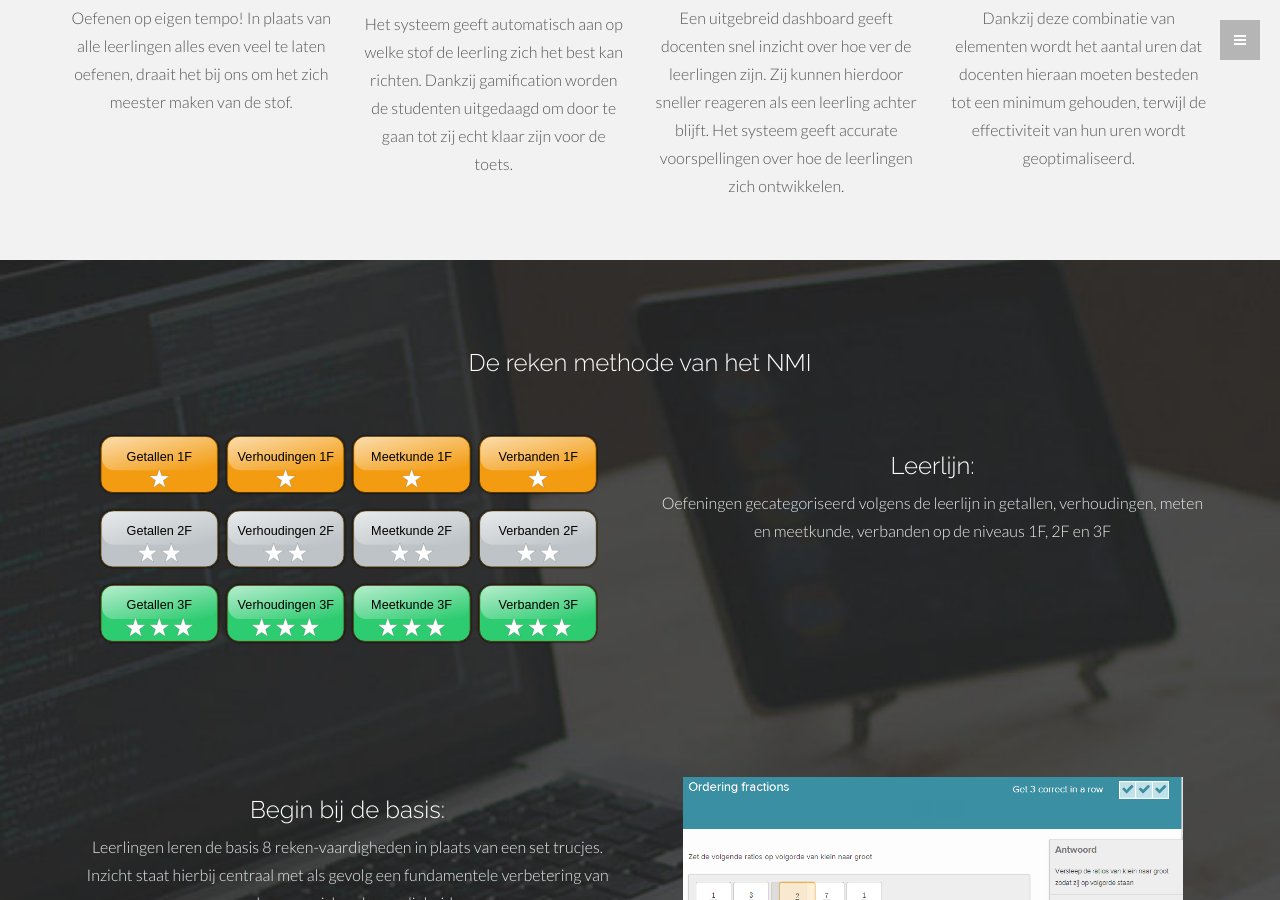
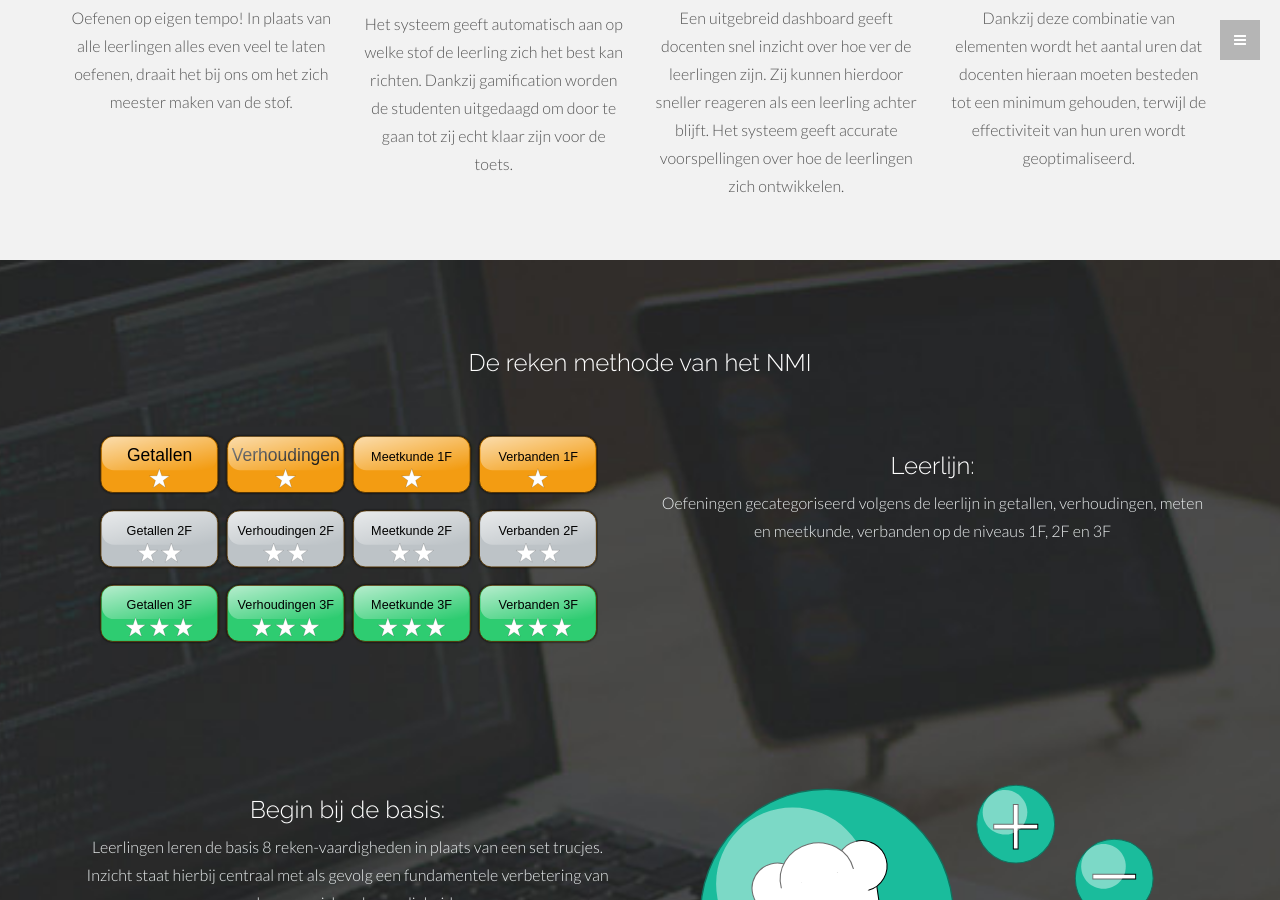
Before and after one commit to perceptum-github-transfer/verplichterekentoets, a Jekyll site: the page index.html, which Jekyll copies as it is, in a window 1280 px wide and 900 px high, scrolled down 2033 px. Built offline with Jekyll 4.4.1, drawn with Linux system fonts in a browser that asks for light colours; Markdown is read by kramdown in place of the engine named in the settings.

Commit message:
Recipe Imagery Added

```diff
--- a/index.html
+++ b/index.html
@@ -238,7 +238,7 @@
 					 <P><FONT COLOR="#ecf0f1">Leerlingen leren de basis 8 reken-vaardigheden in plaats van een set trucjes. Inzicht staat hierbij centraal met als gevolg een fundamentele verbetering van reken- en wiskundevaardigheid</FONT></P>
 				</div>
 				<div class="col-lg-6 port-space">
-					<a href="item.html"><img src="assets/img/ratios.png" width="500px"></a>
+					<a href="item.html"><img src="assets/img/recipes.svg" width="500px"></a>
 				</div>
 	</div>
 <div class="row">
```
Also changed, not shown: assets/img/levels.svg, assets/img/recipes.svg (added).
